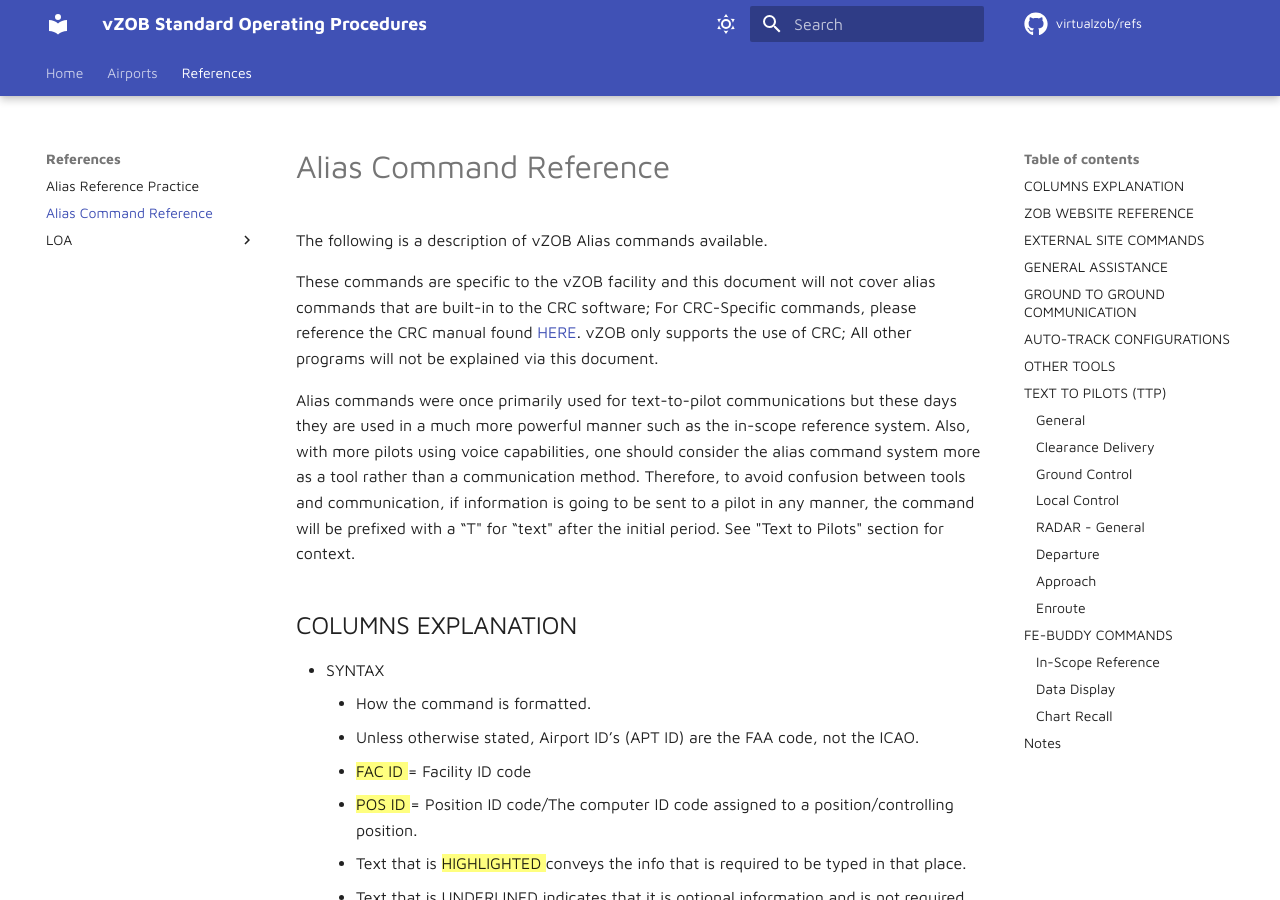
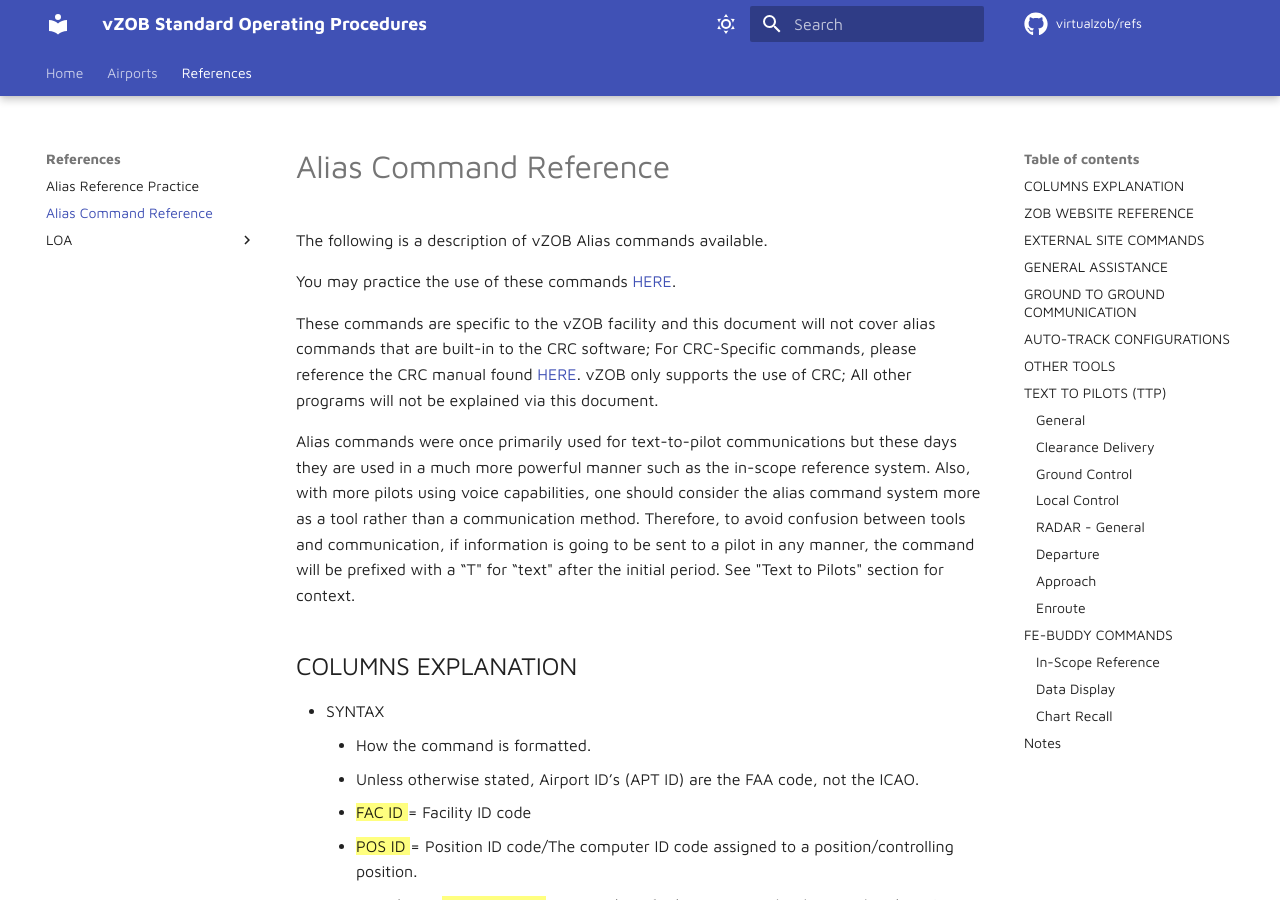
Before and after one commit to virtualZOB/refs, an MkDocs documentation site: the page built from docs/references/alias_cmd_ref.md, in a window 1280 px wide and 900 px high. Built offline with MkDocs 1.6.1 and Material for MkDocs 9.7.7, drawn with Linux system fonts in a browser that asks for light colours; comment, search, counter and statistics services are not loaded.

Commit message:
Update alias_cmd_ref.md
added hyperlink to Alias CMD practice page.

```diff
--- a/docs/references/alias_cmd_ref.md
+++ b/docs/references/alias_cmd_ref.md
@@ -1,5 +1,7 @@
 # Alias Command Reference
 The following is a description of vZOB Alias commands available.
+
+You may practice the use of these commands [HERE](https://refs.clevelandcenter.org/references/alias-practice/).
 
 
 These commands are specific to the vZOB facility and this document will not cover alias commands that are built-in to the CRC software; For CRC-Specific commands, please reference the CRC manual found [HERE](https://crc.virtualnas.net/docs/#/). vZOB only supports the use of CRC; All other programs will not be explained via this document.
```
